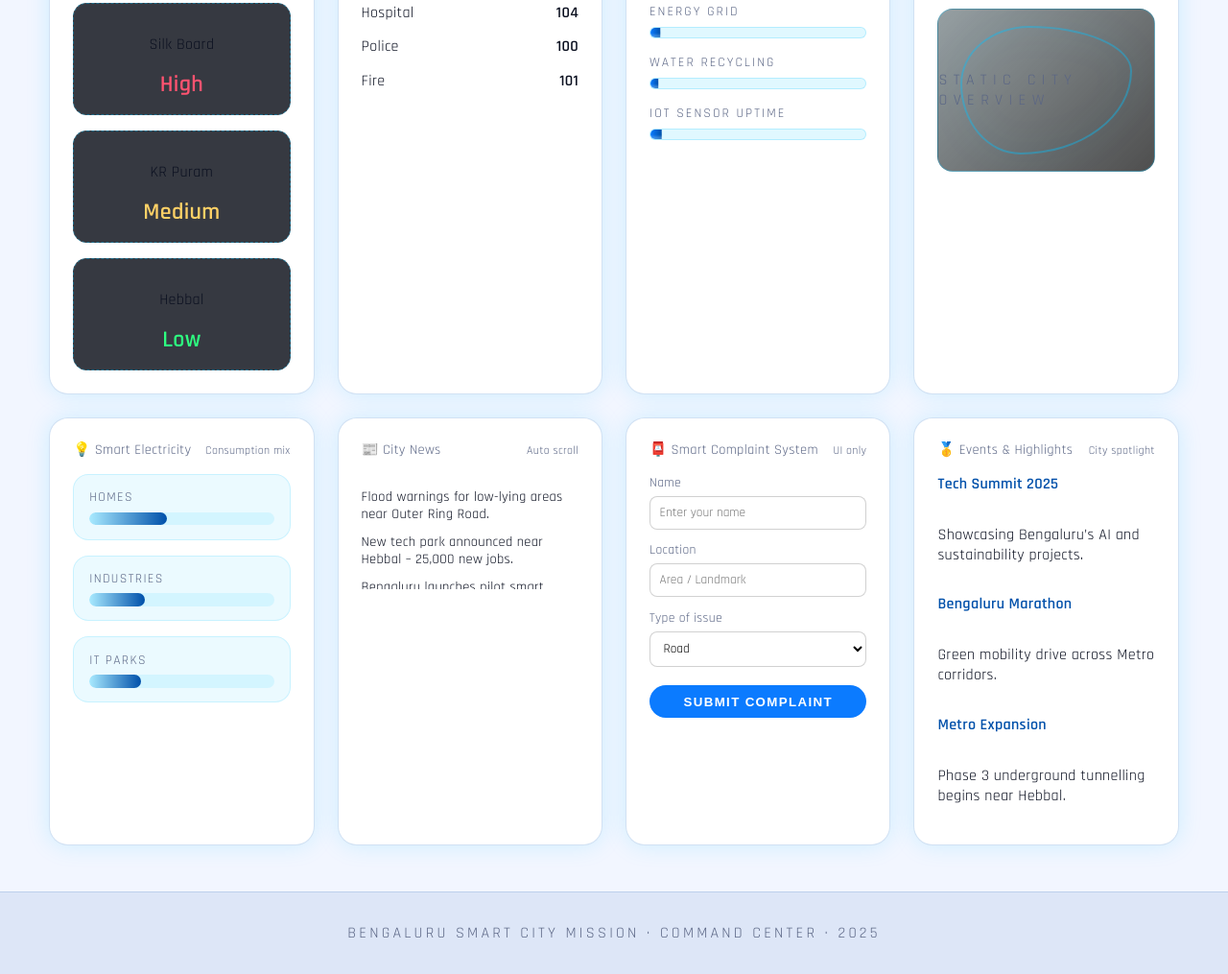
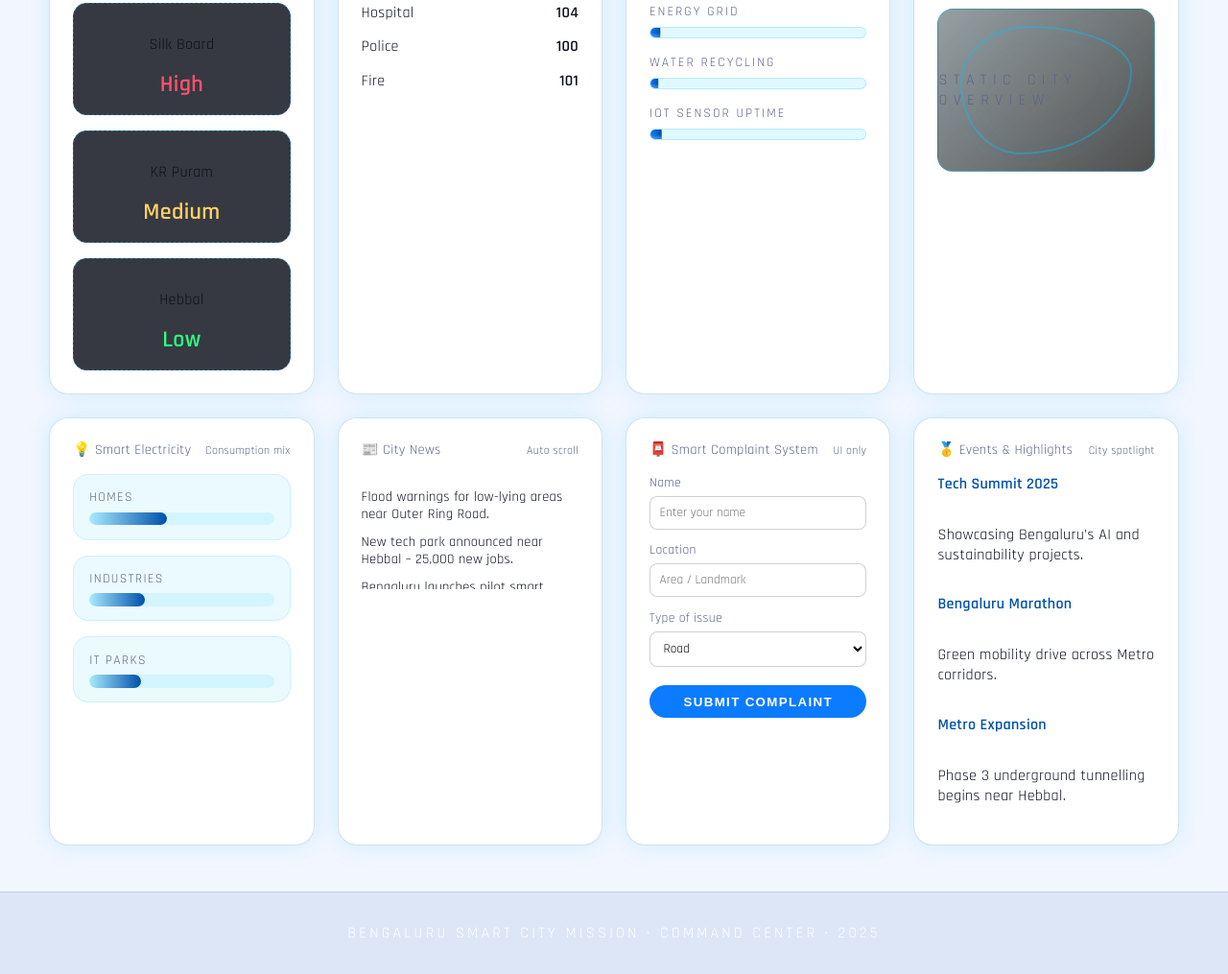
Before and after one commit to akshayk-7/bengaluru-smart-city-dashboard, a plain HTML site: page index.html in a window 1280 px wide. Shown: the part 1257-2272 px from the top of the page at 96% size. Drawn offline with Linux system fonts and the light colour scheme; grey boxes are pictures that could not be loaded.

Commit message:
Change footer text color from muted to panel

```diff
--- a/styles.css
+++ b/styles.css
@@ -578,7 +578,7 @@ body {
 footer {
   text-align: center;
   padding: 2rem;
-  color: var(--muted);
+  color: var(--panel);
   background: #dde6f7;
   border-top: 1px solid rgba(0, 80, 170, 0.15);
   letter-spacing: 0.2em;
```
